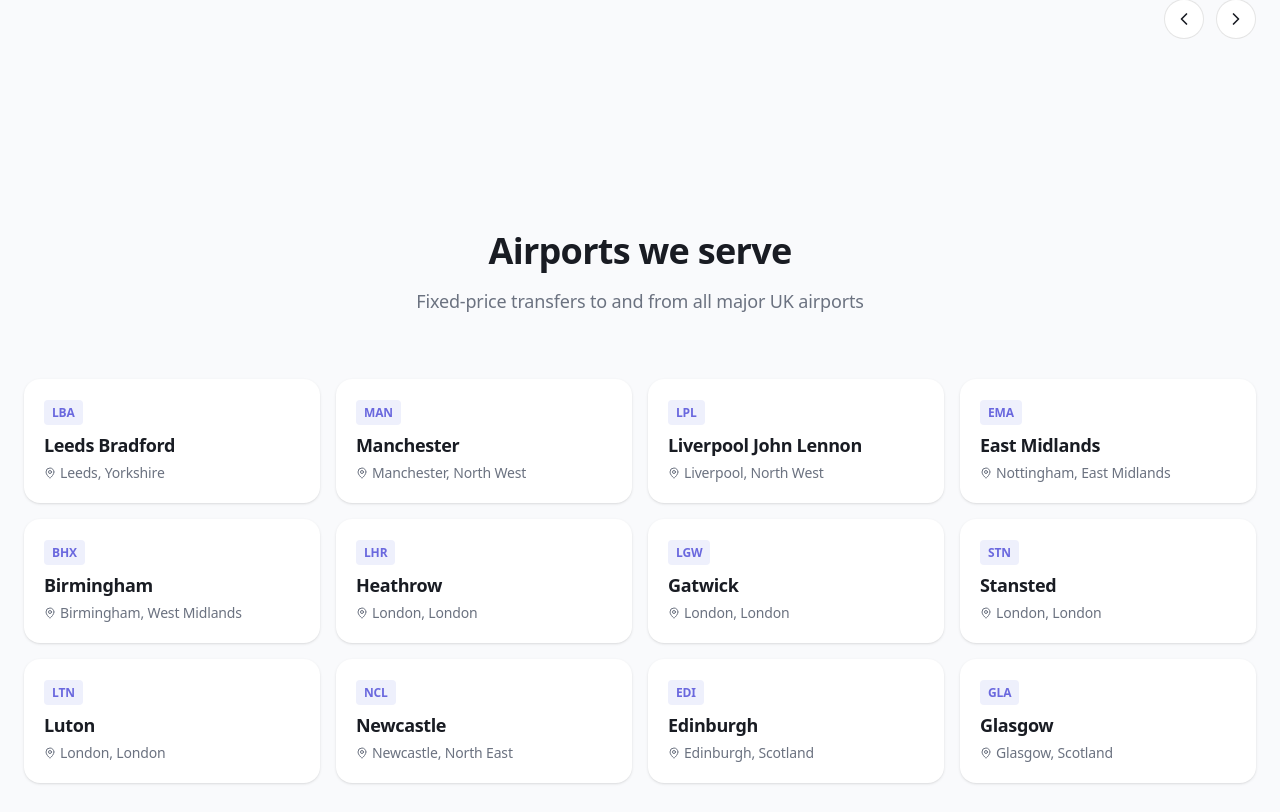
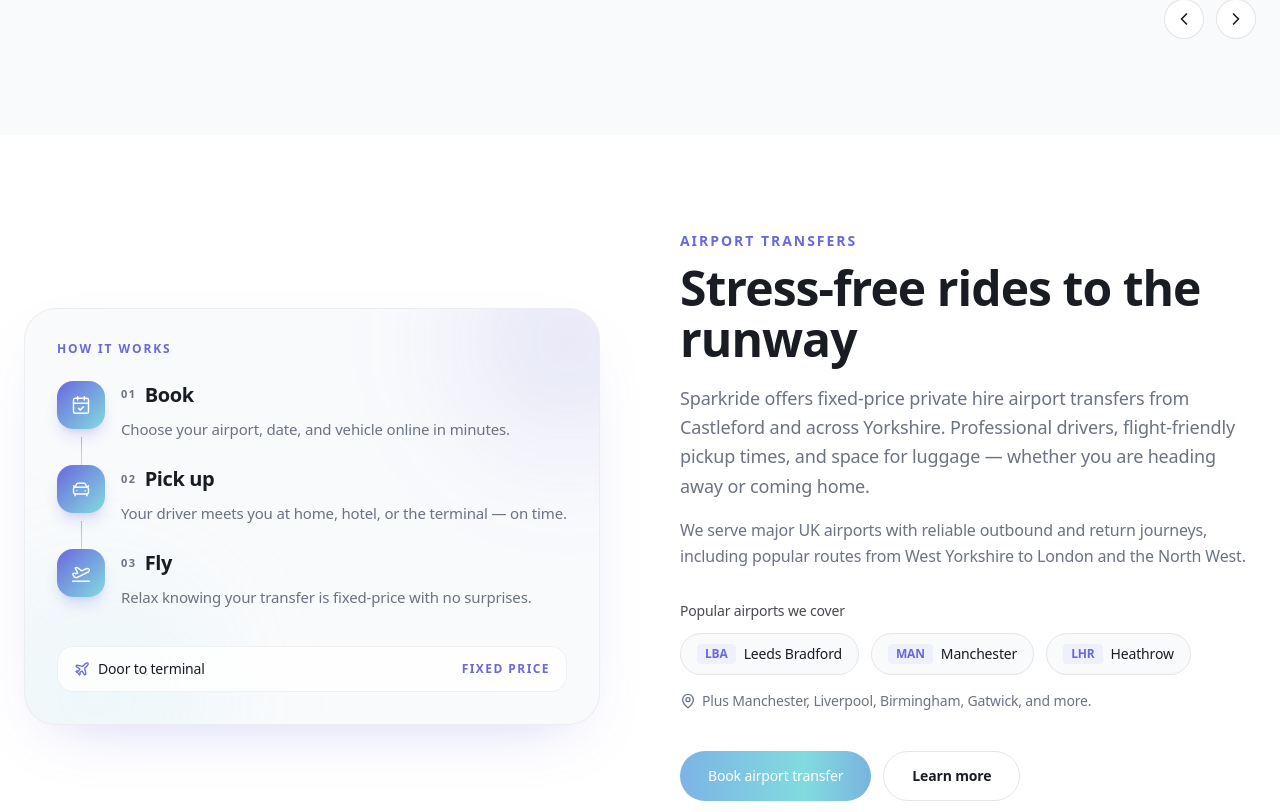
Before and after one commit to CHWEB7/Sparkride, a Next.js app: page / in a window 1280 px wide. Shown: the part 1668-2480 px from the top of the page. Built offline with nearby package versions, Linux system fonts and the light colour scheme.

Commit message:
Redesign airports section as airport transfers with process steps

```diff
--- a/src/components/AirportsSection.tsx
+++ b/src/components/AirportsSection.tsx
@@ -1,39 +1,152 @@
+import Link from "next/link";
 import { AIRPORTS } from "@/lib/airports";
-import { MapPin } from "lucide-react";
+import { SiteContainer } from "@/components/SiteContainer";
+import { AnimatedGradientButton } from "@/components/AnimatedGradientButton";
+import { CalendarCheck, CarFront, MapPin, Plane, PlaneTakeoff } from "lucide-react";
+
+const FEATURED_CODES = ["LBA", "MAN", "LHR"];
+
+const PROCESS_STEPS = [
+  {
+    step: "01",
+    title: "Book",
+    description: "Choose your airport, date, and vehicle online in minutes.",
+    icon: CalendarCheck,
+  },
+  {
+    step: "02",
+    title: "Pick up",
+    description: "Your driver meets you at home, hotel, or the terminal — on time.",
+    icon: CarFront,
+  },
+  {
+    step: "03",
+    title: "Fly",
+    description: "Relax knowing your transfer is fixed-price with no surprises.",
+    icon: PlaneTakeoff,
+  },
+] as const;
 
 export function AirportsSection() {
+  const featuredAirports = AIRPORTS.filter((airport) =>
+    FEATURED_CODES.includes(airport.code)
+  );
+
   return (
-    <section id="airports" className="py-24 bg-app-bg dark:bg-dark-elevated">
-      <div className="max-w-7xl mx-auto px-4 sm:px-6">
-        <div className="text-center max-w-2xl mx-auto mb-16">
-          <h2 className="text-4xl font-bold tracking-tight dark:text-white">Airports we serve</h2>
-          <p className="mt-4 text-lg text-muted">
-            Fixed-price transfers to and from all major UK airports
-          </p>
-        </div>
+    <section id="airports" className="py-20 sm:py-24 bg-white dark:bg-dark-elevated">
+      <SiteContainer>
+        <div className="grid lg:grid-cols-2 gap-12 lg:gap-16 xl:gap-20 items-center">
+          <div className="order-2 lg:order-1">
+            <div className="relative rounded-[32px] border border-black/5 dark:border-white/10 bg-app-bg dark:bg-dark p-6 sm:p-8 shadow-[0_24px_60px_-32px_rgba(106,104,222,0.35)] overflow-hidden">
+              <div className="absolute -top-16 -right-16 h-48 w-48 rounded-full bg-brand/15 blur-3xl" aria-hidden />
+              <div className="absolute -bottom-20 -left-10 h-56 w-56 rounded-full bg-brand-end/10 blur-3xl" aria-hidden />
 
-        <div className="grid grid-cols-1 sm:grid-cols-2 lg:grid-cols-3 xl:grid-cols-4 gap-4">
-          {AIRPORTS.map((airport) => (
-            <div
-              key={airport.code}
-              className="bg-white dark:bg-dark rounded-2xl p-5 border-0 dark:border dark:border-white/10 shadow-sm hover:shadow-lg hover:shadow-brand/5 transition-all group"
-            >
-              <div>
-                <span className="text-xs font-bold text-brand bg-brand-light dark:bg-brand/10 px-2 py-1 rounded">
-                  {airport.code}
+              <p className="relative text-xs font-semibold uppercase tracking-[0.16em] text-brand">
+                How it works
+              </p>
+
+              <div className="relative mt-6 space-y-5">
+                {PROCESS_STEPS.map((item, index) => {
+                  const Icon = item.icon;
+                  return (
+                    <div key={item.step} className="relative flex gap-4">
+                      {index < PROCESS_STEPS.length - 1 && (
+                        <div
+                          className="absolute left-6 top-14 h-[calc(100%-0.5rem)] w-px bg-gradient-to-b from-brand/50 to-brand-end/20"
+                          aria-hidden
+                        />
+                      )}
+
+                      <div className="relative z-10 flex h-12 w-12 shrink-0 items-center justify-center rounded-2xl bg-brand-gradient text-white shadow-lg shadow-brand/20">
+                        <Icon className="h-5 w-5" strokeWidth={1.75} />
+                      </div>
+
+                      <div className="min-w-0 pb-1">
+                        <div className="flex items-center gap-2">
+                          <span className="text-[11px] font-bold tracking-[0.14em] text-muted">
+                            {item.step}
+                          </span>
+                          <h3 className="text-xl font-semibold tracking-[-0.02em] dark:text-white">
+                            {item.title}
+                          </h3>
+                        </div>
+                        <p className="mt-2 text-sm sm:text-[15px] leading-relaxed text-muted">
+                          {item.description}
+                        </p>
+                      </div>
+                    </div>
+                  );
+                })}
+              </div>
+
+              <div className="relative mt-8 flex items-center justify-between rounded-2xl bg-white/80 dark:bg-white/5 border border-black/5 dark:border-white/10 px-4 py-3">
+                <div className="flex items-center gap-2 text-sm font-medium dark:text-white">
+                  <Plane className="h-4 w-4 text-brand" />
+                  Door to terminal
+                </div>
+                <span className="text-xs font-semibold uppercase tracking-[0.12em] text-brand">
+                  Fixed price
                 </span>
-                <h3 className="mt-2 font-semibold text-lg group-hover:text-brand transition-colors dark:text-white">
-                  {airport.name}
-                </h3>
-                <p className="text-sm text-muted flex items-center gap-1 mt-1">
-                  <MapPin className="w-3 h-3" />
-                  {airport.city}, {airport.region}
+              </div>
+            </div>
+          </div>
+
+          <div className="order-1 lg:order-2">
+            <div className="max-w-xl lg:ml-auto">
+              <p className="text-sm font-semibold uppercase tracking-[0.14em] text-brand">
+                Airport transfers
+              </p>
+              <h2 className="mt-3 text-4xl sm:text-5xl font-semibold tracking-[-0.029em] dark:text-white leading-[1.05]">
+                Stress-free rides to the runway
+              </h2>
+              <p className="mt-5 text-lg text-muted leading-relaxed">
+                Sparkride offers fixed-price private hire airport transfers from Castleford and
+                across Yorkshire. Professional drivers, flight-friendly pickup times, and space for
+                luggage — whether you are heading away or coming home.
+              </p>
+              <p className="mt-4 text-base text-muted leading-relaxed">
+                We serve major UK airports with reliable outbound and return journeys, including
+                popular routes from West Yorkshire to London and the North West.
+              </p>
+
+              <div className="mt-8">
+                <p className="text-sm font-medium text-dark/80 dark:text-gray-300 mb-3">
+                  Popular airports we cover
+                </p>
+                <div className="flex flex-wrap gap-3">
+                  {featuredAirports.map((airport) => (
+                    <div
+                      key={airport.code}
+                      className="inline-flex items-center gap-2 rounded-full border border-black/8 dark:border-white/10 bg-app-bg dark:bg-dark px-4 py-2.5"
+                    >
+                      <span className="text-xs font-bold text-brand bg-brand-light dark:bg-brand/10 px-2 py-0.5 rounded">
+                        {airport.code}
+                      </span>
+                      <span className="text-sm font-medium dark:text-white">{airport.name}</span>
+                    </div>
+                  ))}
+                </div>
+                <p className="mt-4 text-sm text-muted flex items-center gap-1.5">
+                  <MapPin className="h-4 w-4 shrink-0" />
+                  Plus Manchester, Liverpool, Birmingham, Gatwick, and more.
                 </p>
               </div>
+
+              <div className="mt-10 flex flex-col sm:flex-row gap-3">
+                <AnimatedGradientButton href="/book" className="px-7 py-3.5 text-sm">
+                  Book airport transfer
+                </AnimatedGradientButton>
+                <Link
+                  href="/services/airport-transfers"
+                  className="inline-flex items-center justify-center rounded-full border border-black/10 dark:border-white/15 px-7 py-3.5 text-sm font-semibold hover:bg-black/5 dark:hover:bg-white/5 transition-colors"
+                >
+                  Learn more
+                </Link>
+              </div>
             </div>
-          ))}
+          </div>
         </div>
-      </div>
+      </SiteContainer>
     </section>
   );
 }
--- a/src/components/Footer.tsx
+++ b/src/components/Footer.tsx
@@ -20,7 +20,7 @@
               <li><Link href="/login" className="hover:text-brand-end transition-colors">Sign in</Link></li>
               <li><Link href="/my-bookings" className="hover:text-brand-end transition-colors">My bookings</Link></li>
               <li><Link href="/download" className="hover:text-brand-end transition-colors">Download Android app</Link></li>
-              <li><Link href="/#airports" className="hover:text-brand-end transition-colors">Our airports</Link></li>
+              <li><Link href="/#airports" className="hover:text-brand-end transition-colors">Airport transfers</Link></li>
               <li><Link href="/driver/login" className="hover:text-brand-end transition-colors">Driver portal</Link></li>
             </ul>
           </div>
--- a/src/components/MegaMenu.tsx
+++ b/src/components/MegaMenu.tsx
@@ -40,7 +40,7 @@
           { label: "Leeds Bradford", href: "/airports/leeds-bradford" },
           { label: "Manchester", href: "/airports/manchester" },
           { label: "Heathrow", href: "/airports/heathrow" },
-          { label: "View all airports", href: "/#airports" },
+          { label: "Airport transfers", href: "/#airports" },
         ],
       },
       {
```
